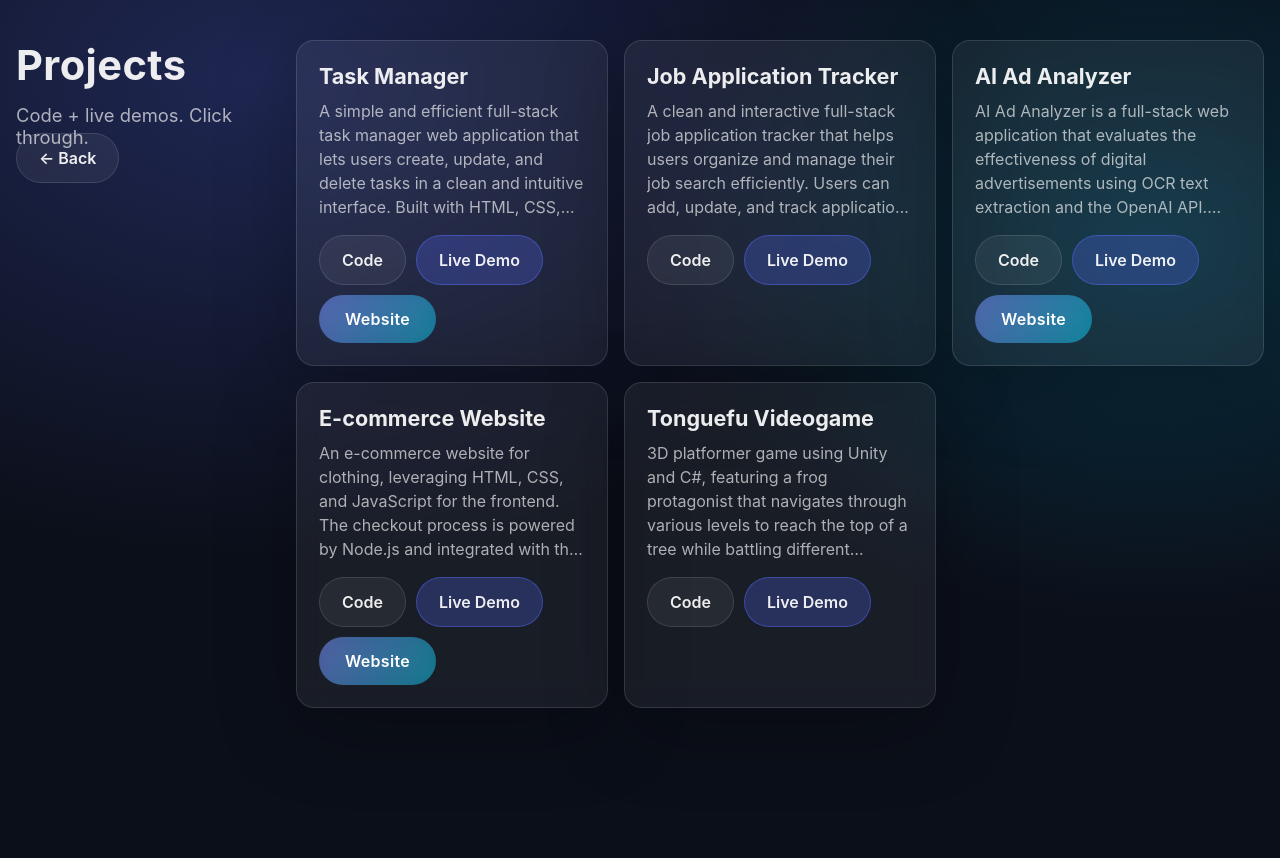
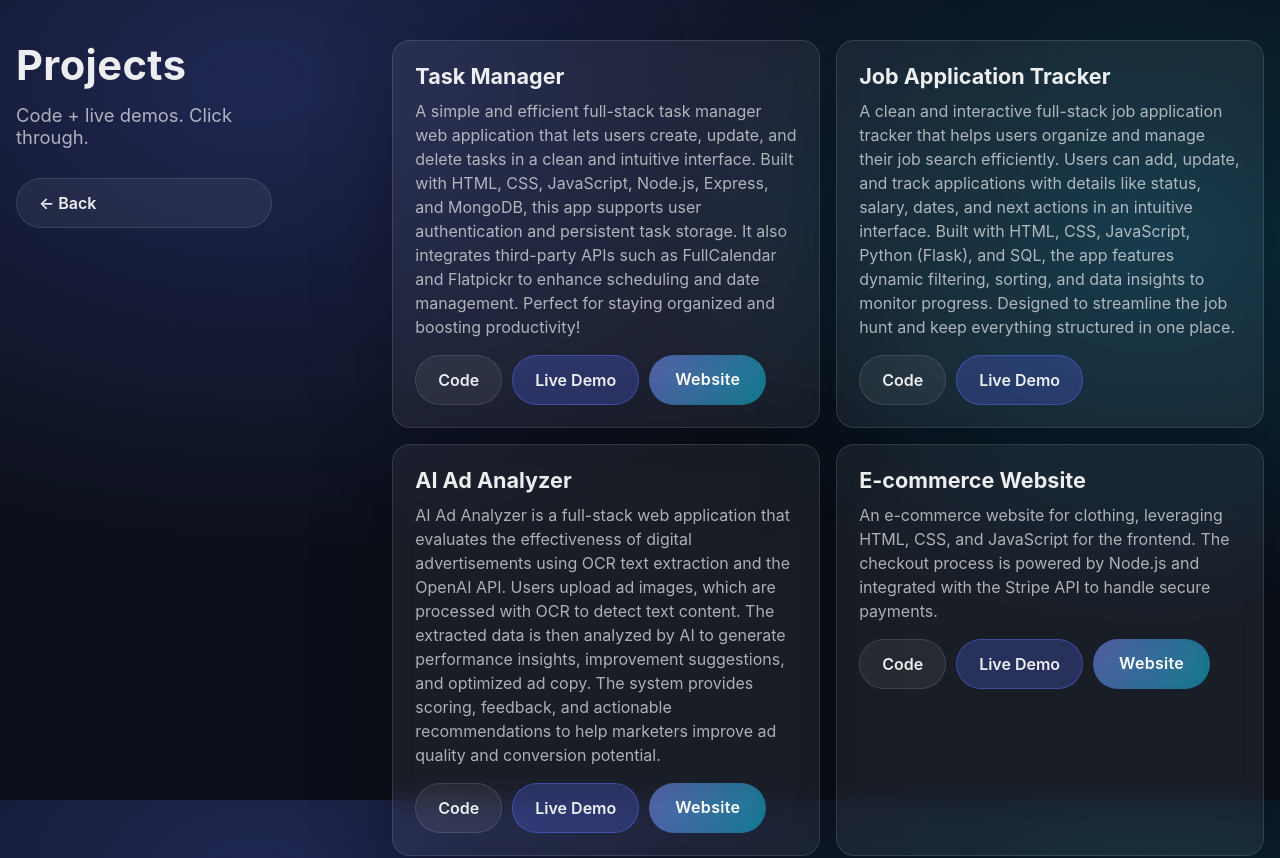
Before and after one commit to miguel23es/Portfolio-Website, a React (Vite) app in the folder portfolio/: page /projects in a window 1280 px wide. Shown: the top 858 px of the page. Before the commit the page ends 800 px from the top, so only its background shows below. Built offline with nearby package versions, Linux system fonts and the light colour scheme.

Commit message:
Update App.css

```diff
--- a/portfolio/src/App.css
+++ b/portfolio/src/App.css
@@ -117,15 +117,16 @@ body {
 }
 
 .projectsHeader {
-  flex: 0 0 240px;
-  margin-right: 0;
+  display: flex;
+  flex-direction: column;
+  margin-right: 80px;
   margin-bottom: 22px;
 }
 
 .projectsGrid {
-  width: min(1100px, 100%);
+  width: min(1000px, 92vw);
   display: grid;
-  grid-template-columns: repeat(auto-fit, minmax(280px, 1fr));
+  grid-template-columns: repeat(2, minmax(0, 1fr));
   gap: 16px;
 }
 
@@ -147,11 +148,6 @@ body {
   margin: 0 0 16px;
   color: var(--muted);
   line-height: 1.5;
-
-  display: -webkit-box;
-  -webkit-line-clamp: 5;
-  -webkit-box-orient: vertical;
-  overflow: hidden;
 }
 
 .projectLinks {
```
